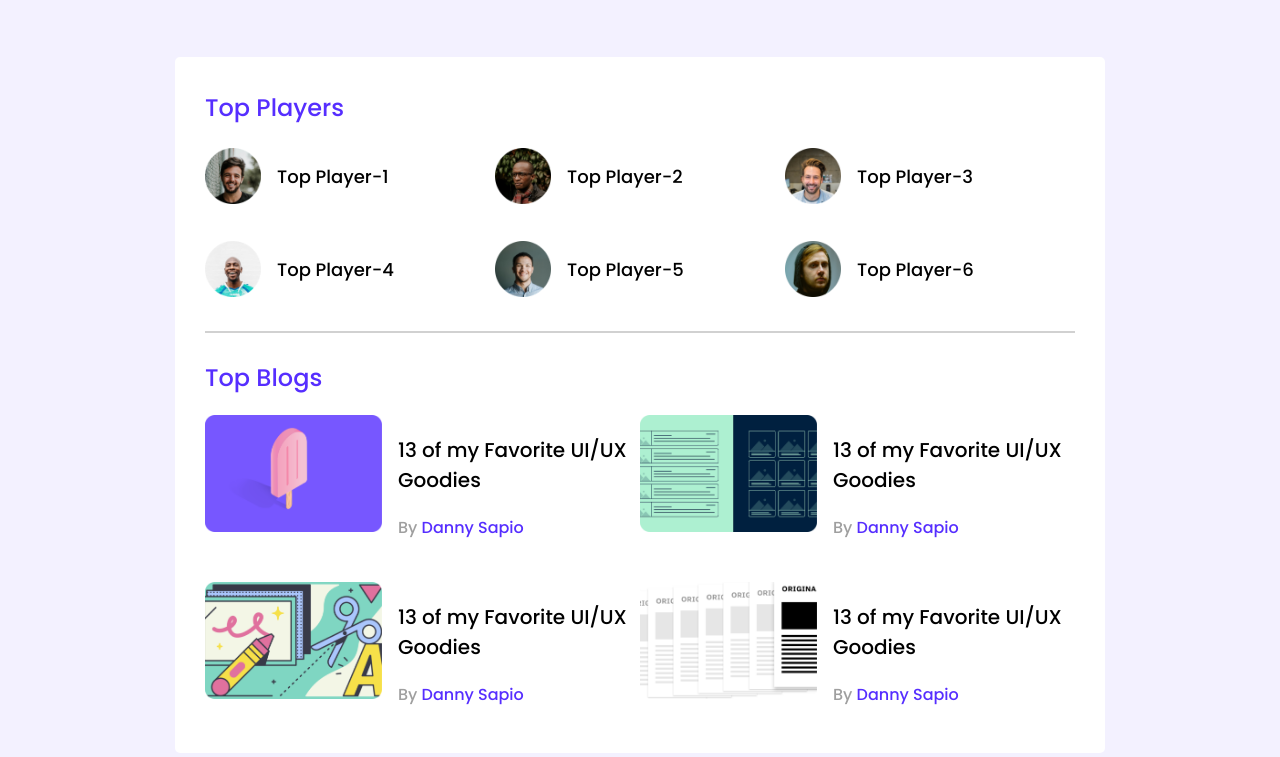
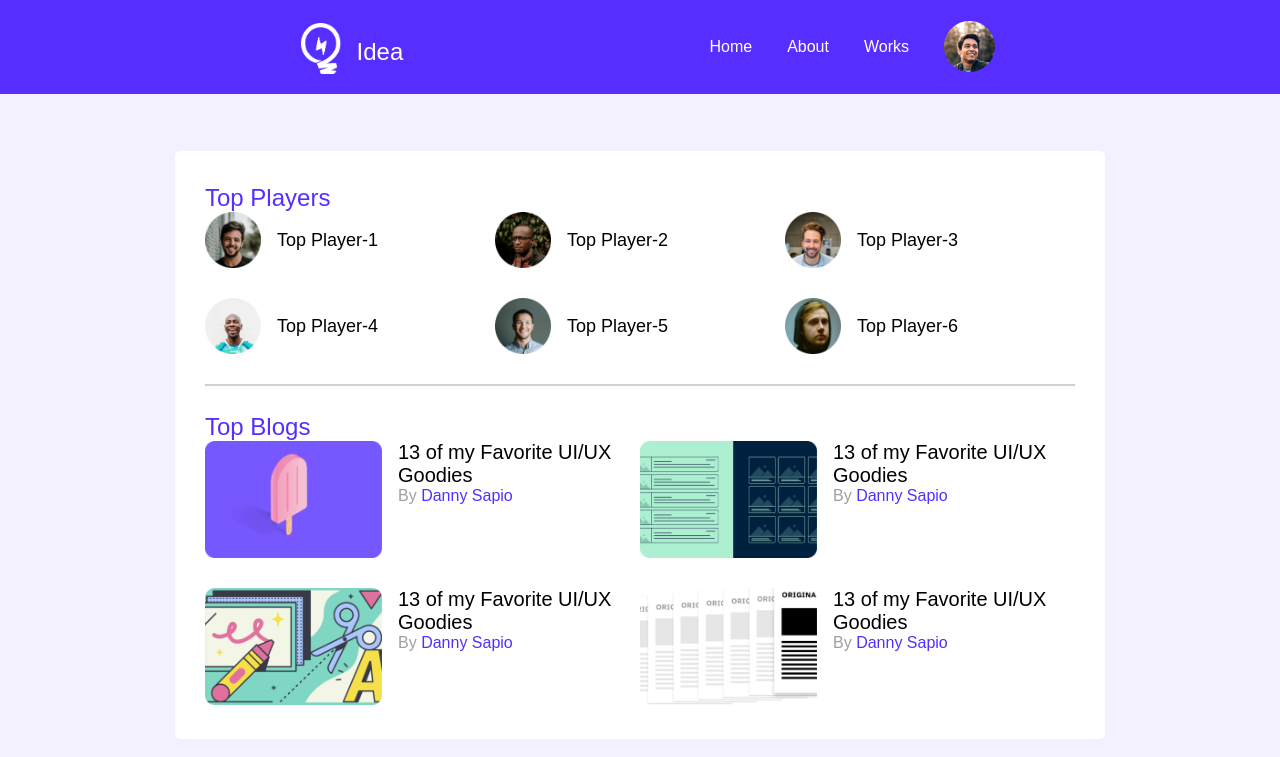
Before and after one commit to Gazi-Farhana/Leader-Board-CSS3, a plain HTML site: page index.html in a window 1280 px wide. Shown: the top 757 px of the page. Drawn offline with Linux system fonts and the light colour scheme.

Commit message:
nav is added

```diff
--- a/index.html
+++ b/index.html
@@ -11,7 +11,21 @@
 </head>
 
 <body>
-    <header></header>
+    <header>
+        <nav class="nav-container">
+            <div class="logo">
+                <p><img src="images/icons/logo.png"> </p>
+                <p>Idea</p>
+            </div>
+
+            <div class="nav-bars">
+                <p class="nav-a"><a href="https://www.google.com/">Home</a></p>
+                <p class="nav-a"><a href="https://www.google.com/">About</a></p>
+                <p class="nav-a"><a href="https://www.google.com/">Works</a></p>
+                <p><img src="images/icons/profile.png"></p>
+            </div>
+        </nav>
+    </header>
     <main class="main">
         <section class="container">
             <div class="top-players">
--- a/styles/style.css
+++ b/styles/style.css
@@ -1,5 +1,68 @@
+*{
+    margin: 0;
+}
+
 /* font */
 @import url('https://fonts.googleapis.com/css2?family=Open+Sans:ital@1&family=Poppins:wght@500&display=swap');
+
+
+/* header section */
+.nav-container{
+    background: #562EFF;
+    width: 1440px;
+    height: 94px;
+    width: 100%;
+    display: flex;
+    justify-content: space-between;
+}
+.nav-container > .logo > p > img{
+    width: 40.42px;
+    height: 51px;
+}
+
+.nav-container > .logo > p{
+    color: #FFFFFF;
+    font-weight: 500;
+    font-size: 24px;
+    margin-left: 15.58px;
+}
+
+.logo, .nav-bars{
+    display: flex;
+    align-items: center;
+
+}
+
+.logo{
+    margin: 26px 0 17px 285px;
+}
+
+.nav-a{
+    margin-left: 35px;
+}
+
+.nav-a > a{
+    color: #FFFFFF;
+    font-weight: 400;
+    font-size: 16px;
+    text-decoration: none;
+}
+
+.nav-bars > p > img{
+    margin: 23px 285px 20px 35px;
+}
+
+
+
+
+
+
+
+
+
+
+
+
 
 .main{
     display: flex;
```
